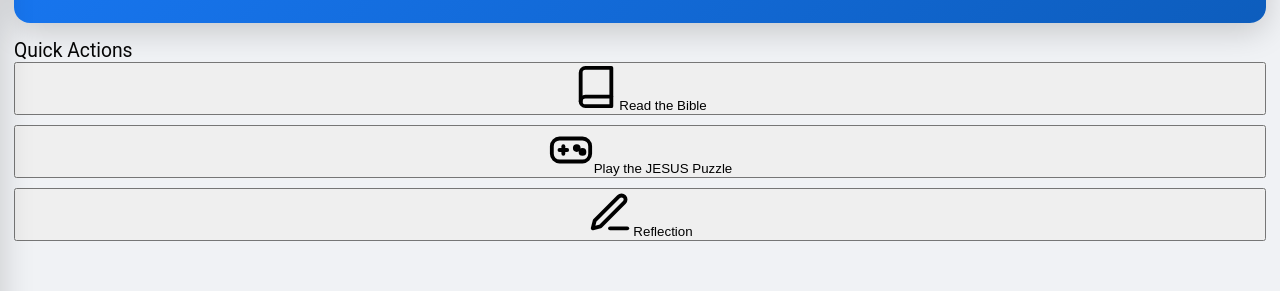
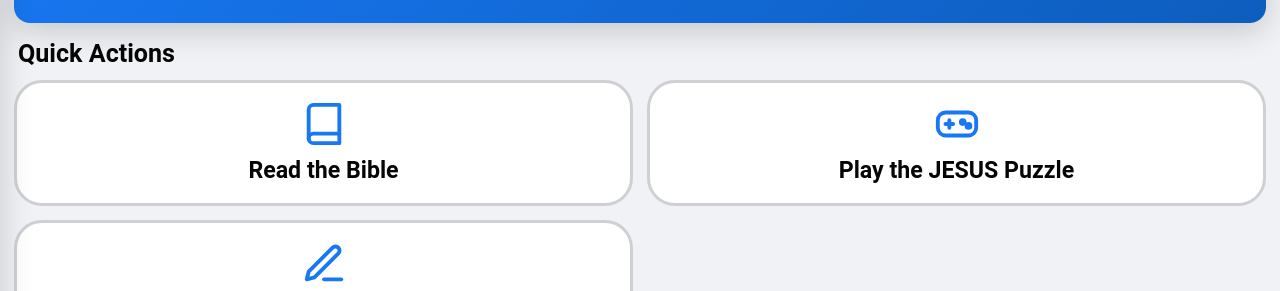
Before and after one commit to donvictorministry/reflection, a plain HTML site: page index.html in a window 1280 px wide. Shown: the part 203-494 px from the top of the page. Drawn offline with Linux system fonts and the light colour scheme.

Commit message:
Update styles.css

```diff
--- a/styles.css
+++ b/styles.css
@@ -199,7 +199,7 @@ body {
   flex: 1; overflow-y: auto;
   padding: 20px 18px;
   line-height: 1.65;
-  max-width: 640px; margin: 0 auto; width: 100%;
+  width: 100%;
 }
 .dv-modal-body p { margin-bottom: 14px; color: var(--dv-text-sub); font-size: 1rem; }
 .dv-modal-body h3 { margin: 18px 0 8px; font-size: 1.05rem; color: var(--dv-text); }
@@ -258,8 +258,7 @@ body {
   min-height: 48px;
 }
 .dv-sit-btn:active { transform: scale(0.96); }
-.dv-sit-btn.dv-sit-active,
-.dv-sit-btn:hover {
+.dv-sit-btn.dv-sit-active {
   background: var(--dv-primary); color: #fff; border-color: var(--dv-primary);
 }
 
@@ -456,5 +455,13 @@ body {
 .dv-mt8 { margin-top: 8px; }
 
 /* ===== QUICK ACTIONS ===== */
-.dv-quick { display: flex; flex-direction: column; gap: 10px; }
-.dv-quick .dv-btn { justify-content: flex-start; gap: 12px; font-size: 1.1rem; }
+.dv-qa-title { font-size: 1.3rem; font-weight: 700; color: var(--dv-text); margin: 4px 4px 12px; }
+.dv-quick { display: grid; grid-template-columns: 1fr 1fr; gap: 14px; }
+.dv-qa-btn {
+  background: var(--dv-surface); border: 3px solid var(--dv-border); border-radius: 28px;
+  min-height: 126px; padding: 14px 8px;
+  display: flex; flex-direction: column; align-items: center; justify-content: center; gap: 10px;
+  color: var(--dv-primary); font-family: inherit; cursor: pointer;
+}
+.dv-qa-btn span { font-size: 1.2rem; font-weight: 700; color: var(--dv-text); text-align: center; line-height: 1.25; }
+.dv-qa-btn:active { transform: scale(0.97); background: var(--dv-bg); }
```
